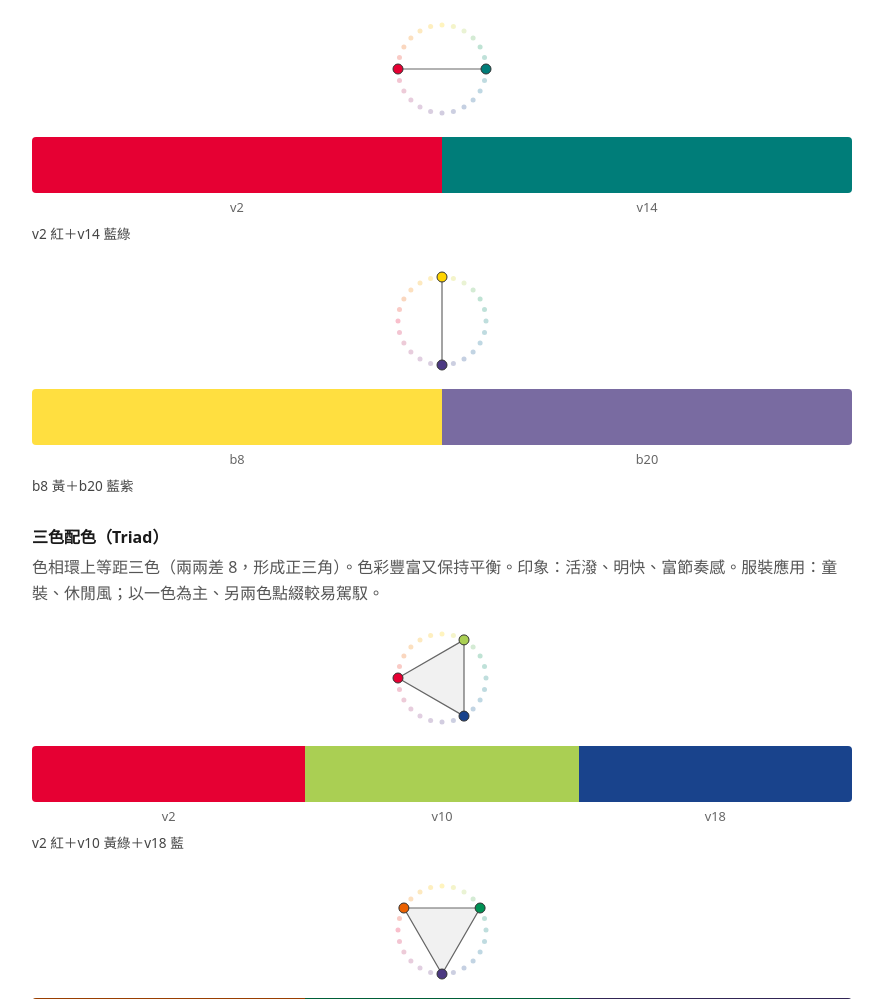
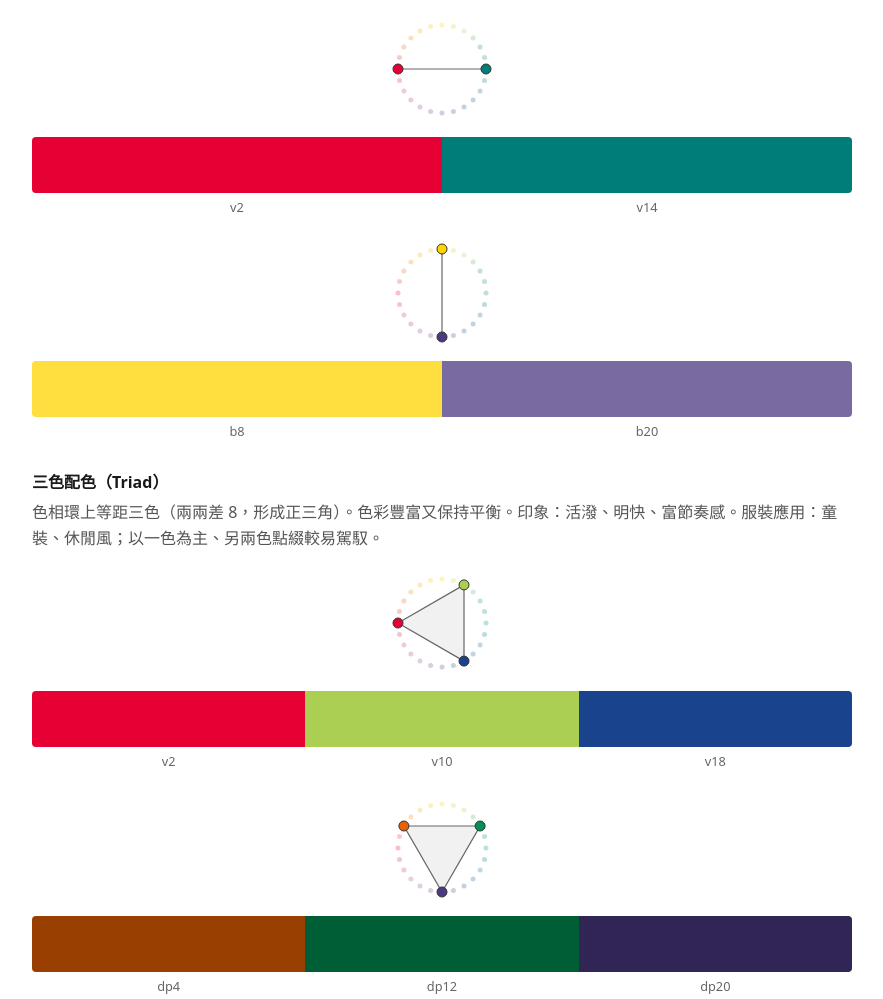
Before and after one commit to cating341/jpca-color-practice, a website: page src/harmony.html in a window 1280 px wide. Shown: the part 763-1762 px from the top of the page, without its empty margins (198-1081 px from the left). Drawn offline with Linux system fonts and the light colour scheme.

Commit message:
feat: remove example color-description captions, keep PCCS notation notes

```diff
--- a/src/css/harmony.css
+++ b/src/css/harmony.css
@@ -35,7 +35,6 @@
 .scheme-swatch { min-width: 0; flex-basis: 0; }
 .scheme-note-row { display: flex; margin-top: 4px; }
 .scheme-note { text-align: center; font-size: .8rem; color: #666; flex-basis: 0; }
-.scheme-caption { font-size: .85rem; color: #444; margin-top: .35rem; }
 
 /* SVG 色相環（Task 5） */
 .hue-wheel-mini { display: block; margin: 0 auto .5rem; }
--- a/src/js/harmony.js
+++ b/src/js/harmony.js
@@ -100,10 +100,7 @@
     }
     wrap.appendChild(row);
     wrap.appendChild(noteRow);
-    var cap = document.createElement("div");
-    cap.className = "scheme-caption";
-    cap.textContent = example.label;
-    wrap.appendChild(cap);
+    // 不顯示顏色說明文字（example.label）；色塊下方僅保留 PCCS 記號註記
     return wrap;
   }
 
```
